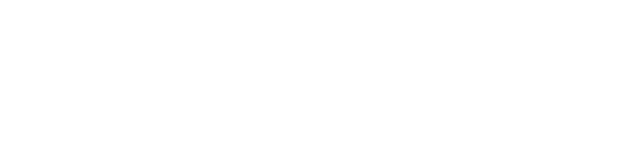
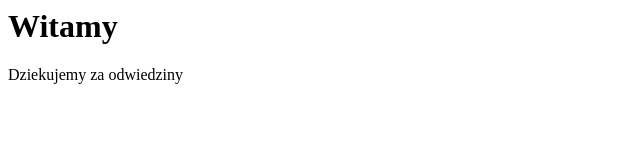
Before and after one commit to michalkaczmarek1/kursGit, a plain HTML site: page index.html in a window 1280 px wide. Shown: the whole page, without its empty margins (0-640 px from the left). Drawn offline with Linux system fonts and the light colour scheme.

Commit message:
Zmiany w istniejacych plikach

```diff
--- a/index.html
+++ b/index.html
@@ -0,0 +1,2 @@
+<h1>Witamy</h1>
+<p>Dziekujemy za odwiedziny</p>
```
Also changed, not shown: info.html (+1 -0 lines).
